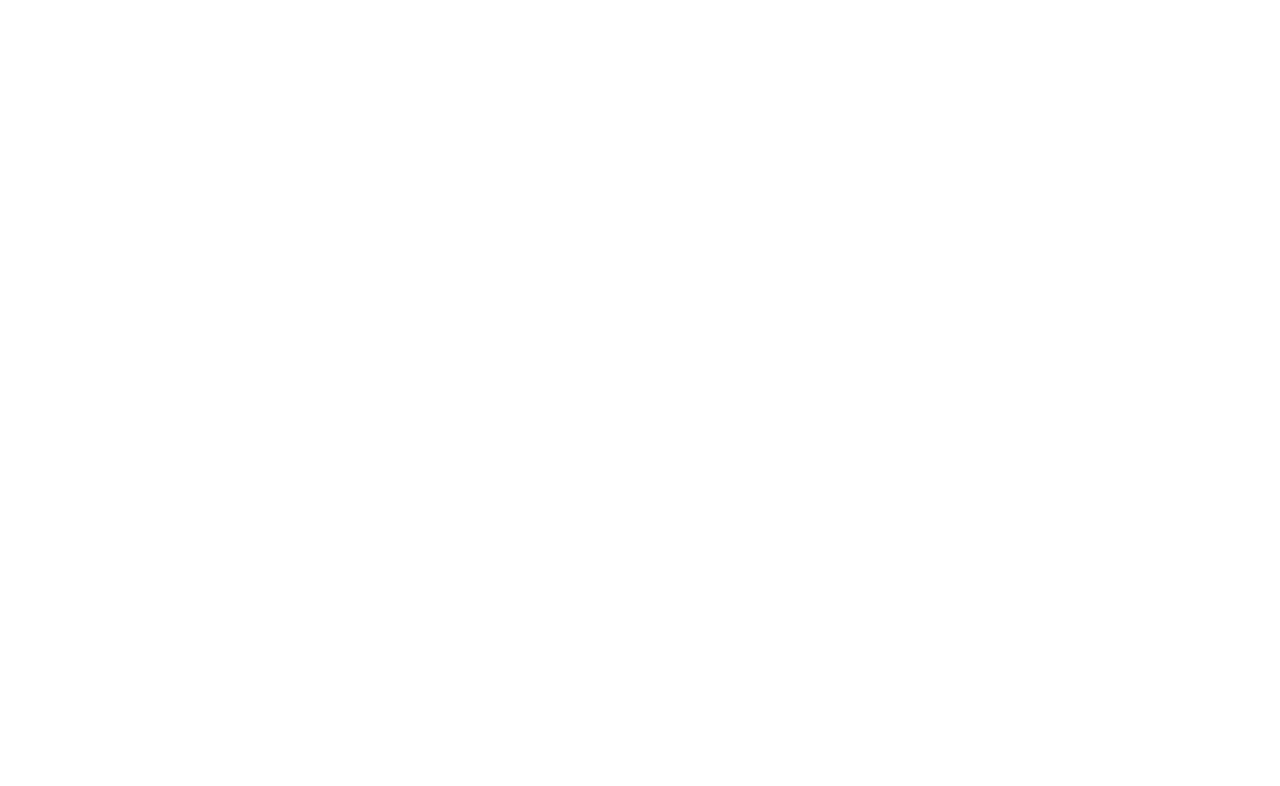
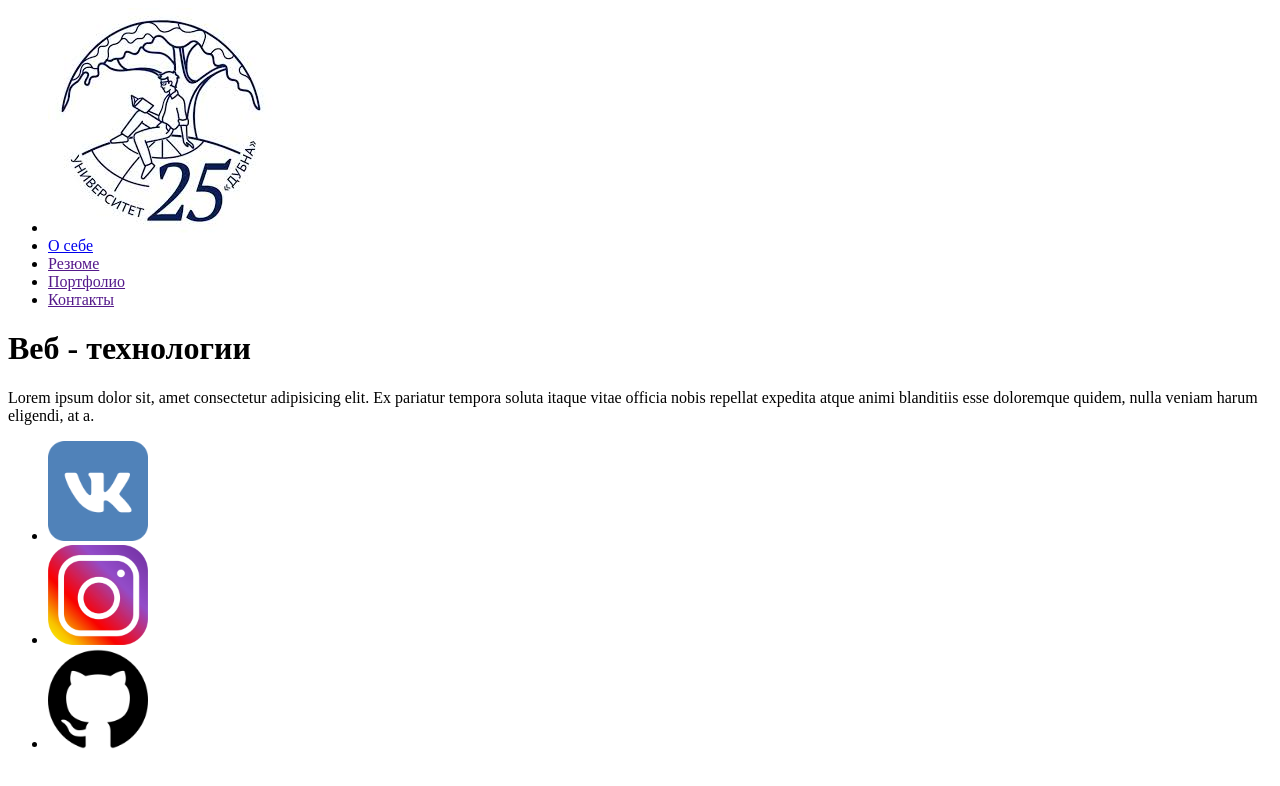
Before and after one commit to holliwid/Web_technology_first_task, a website: page index.html in a window 1280 px wide. Drawn offline with Linux system fonts and the light colour scheme.

Commit message:
add some text in index

```diff
--- a/index.html
+++ b/index.html
@@ -1,11 +1,47 @@
 <html>
-
   <head>
     <title>О себе</title>
     <meta charset="UTF-8" />
   </head>
 
   <body>
+    <nav>
+      <ul>
+        <li>
+          <a href=""><img src="src/images.jfif" /></a>
+        </li>
+        <li>
+          <a href="html/myself.html">О себе</a>
+        </li>
+        <li>
+          <a href="">Резюме</a>
+        </li>
+        <li>
+          <a href="">Портфолио</a>
+        </li>
+        <li>
+          <a href="">Контакты</a>
+        </li>
+      </ul>
+    </nav>
+    <h1>
+      Веб - технологии
+    </h1>
+    <p>
+      Lorem ipsum dolor sit, amet consectetur adipisicing elit. Ex pariatur
+      tempora soluta itaque vitae officia nobis repellat expedita atque animi
+      blanditiis esse doloremque quidem, nulla veniam harum eligendi, at a.
+    </p>
+    <ul>
+      <li>
+        <a href=""><img src="src/vk.png" width="100" height="100" /></a>
+      </li>
+      <li>
+        <a href=""><img src="src/instagram.png" width="100" height="100" /></a>
+      </li>
+      <li>
+        <a href=""><img src="src/github.png" width="100" height="100" /></a>
+      </li>
+    </ul>
   </body>
-
 </html>
```
Also changed, not shown: html/myself.html (added), src/github.png (added), src/images.jfif (added), src/instagram.png (added), src/instagram.svg (added), src/vk.png (added). Lines whose indentation alone changed are shown as unchanged.
